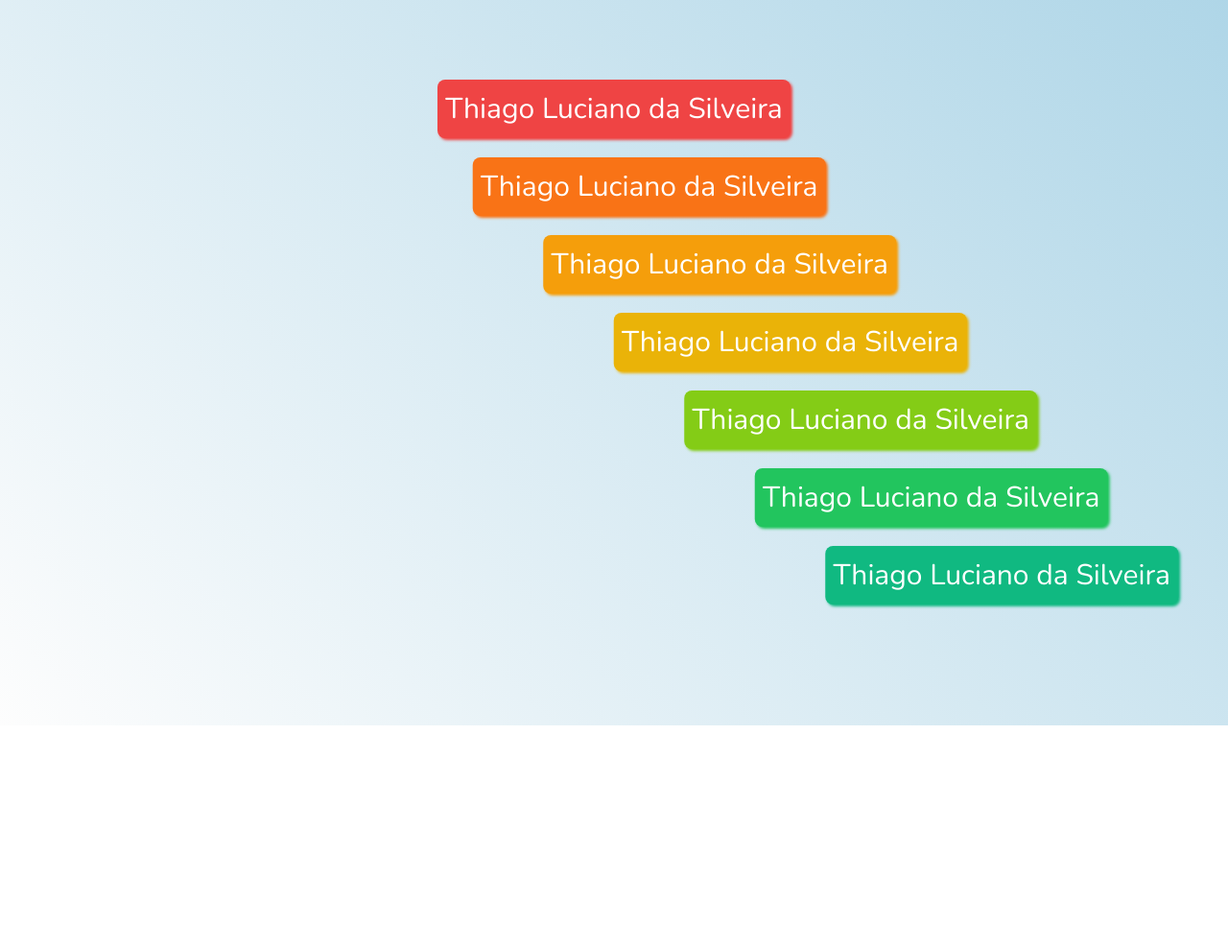
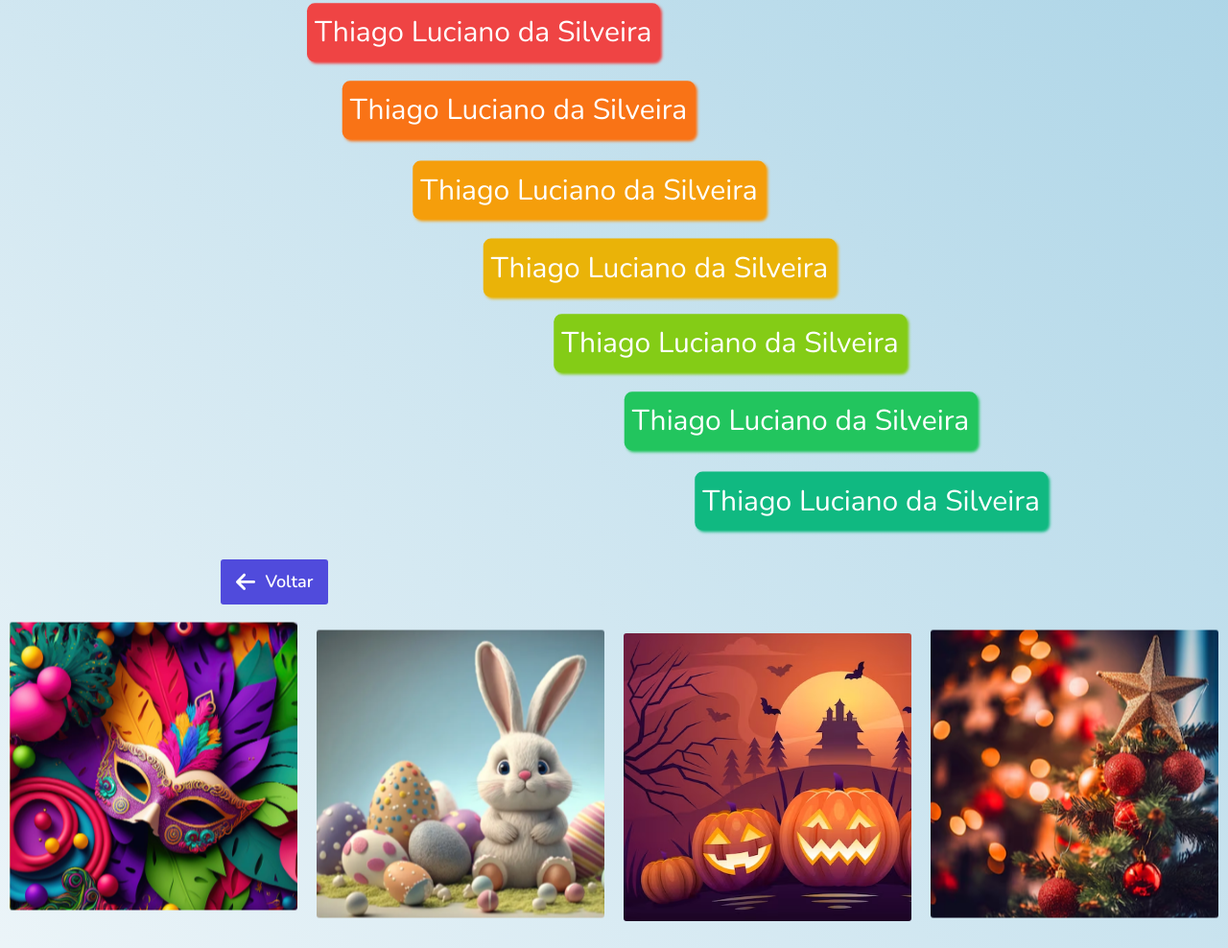
Before and after one commit to highKiller2005/atividade-pastas, a plain HTML site: page src/estrutura/atividade_css/att.html in a window 1280 px wide. Shown: the part 44-1032 px from the top of the page at 96% size. Before the commit the page ends 800 px from the top, so only its background shows below. Drawn offline with nearby package versions, Linux system fonts and the light colour scheme.

Commit message:
Adicionar imagens no att.html

```diff
--- a/src/estrutura/atividade_css/att.html
+++ b/src/estrutura/atividade_css/att.html
@@ -8,14 +8,44 @@
   <title>Site do Thiago | Arco-íris</title>
 </head>
 <body>
-  <main class="rainbow">
-    <div>Thiago Luciano da Silveira</div>
-    <div>Thiago Luciano da Silveira</div>
-    <div>Thiago Luciano da Silveira</div>
-    <div>Thiago Luciano da Silveira</div>
-    <div>Thiago Luciano da Silveira</div>
-    <div>Thiago Luciano da Silveira</div>
-    <div>Thiago Luciano da Silveira</div>
+  <main class="att">
+    <section class="rainbow">
+      <span>Thiago Luciano da Silveira</span>
+      <span>Thiago Luciano da Silveira</span>
+      <span>Thiago Luciano da Silveira</span>
+      <span>Thiago Luciano da Silveira</span>
+      <span>Thiago Luciano da Silveira</span>
+      <span>Thiago Luciano da Silveira</span>
+      <span>Thiago Luciano da Silveira</span>
+    </section>
+
+    <div class="go-back">
+      <a class="button" href="../pages/index.html">
+        <svg xmlns="http://www.w3.org/2000/svg" fill="#FFF" viewBox="0 0 448 512"><!--!Font Awesome Free 6.5.1 by @fontawesome - https://fontawesome.com License - https://fontawesome.com/license/free Copyright 2024 Fonticons, Inc.--><path d="M9.4 233.4c-12.5 12.5-12.5 32.8 0 45.3l160 160c12.5 12.5 32.8 12.5 45.3 0s12.5-32.8 0-45.3L109.2 288 416 288c17.7 0 32-14.3 32-32s-14.3-32-32-32l-306.7 0L214.6 118.6c12.5-12.5 12.5-32.8 0-45.3s-32.8-12.5-45.3 0l-160 160z"/></svg>
+        Voltar
+      </a>
+    </div>
+
+    <section class="separated-images">
+      <div class="image"></div>
+      <div class="image"></div>
+      <div class="image"></div>
+      <div class="image"></div>
+    </section>
+
+    <section class="carousel">
+      <div class="slide">
+        <img class="image" src="../../visual/images/carnaval.jpg" alt="">
+        <img class="image" src="../../visual/images/pascoa.webp" alt="">
+        <img class="image" src="../../visual/images/halloween.avif" alt="">
+        <img class="image" src="../../visual/images/natal.avif" alt="">
+
+        <img class="image" src="../../visual/images/carnaval.jpg" alt="">
+        <img class="image" src="../../visual/images/pascoa.webp" alt="">
+        <img class="image" src="../../visual/images/halloween.avif" alt="">
+        <img class="image" src="../../visual/images/natal.avif" alt="">
+      </div>
+    </section>
   </main>
 </body>
 </html>
--- a/src/visual/style/geral.css
+++ b/src/visual/style/geral.css
@@ -98,13 +98,22 @@ a.button svg {
   width: 2rem;
 }
 
+/*
+ * Pagina Atividade CSS
+ * atividade-pastas/src/estrutura/atividade_css/att.html
+*/
+.att {
+  display: flex;
+  flex-direction: column;
+  padding: 5rem 0;
+}
+
 .rainbow {
-  width: 80%;
-  height: 100vh;
-  margin: auto;
+  width: 50%;
+  height: fit-content;
+  margin: 0 auto;
 
   display: flex;
-  align-items: center;
   justify-content: center;
   flex-direction: column;
   gap: 2rem;
@@ -112,48 +121,169 @@ a.button svg {
   font-size: 3rem;
 }
 
-.rainbow div {
+.rainbow span {
+  --transform: translateX(0%);
   background-color: var(--color);
   color: #FFF;
   padding: 1rem 0.8rem;
   border-radius: 0.8rem;
 
+  width: fit-content;
+
   box-shadow: 2px 2px 3px 0px var(--color);
+  transform: var(--transform);
+
+  animation:
+    rainbow-start 0.4s ease-in var(--delay) both,
+    bounce 0.8s ease-in-out calc(var(--delay) + 0.5s) infinite;
 }
 
-.rainbow div:nth-child(1) {
-  transform: translateX(0px);
+.rainbow span:nth-child(1) {
+  --transform: translateX(0px);
   --color: #ef4444;
+  --delay: 0s;
 }
 
-.rainbow div:nth-child(2) {
-  transform: translateX(10%);
+.rainbow span:nth-child(2) {
+  --transform: translateX(10%);
   --color: #f97316;
+  --delay: 0.2s;
 }
 
-.rainbow div:nth-child(3) {
-  transform: translateX(30%);
+.rainbow span:nth-child(3) {
+  --transform: translateX(30%);
   --color: #f59e0b;
+  --delay: 0.4s;
 }
 
-.rainbow div:nth-child(4) {
-  transform: translateX(50%);
+.rainbow span:nth-child(4) {
+  --transform: translateX(50%);
   --color: #eab308;
+  --delay: 0.6s;
 }
 
-.rainbow div:nth-child(5) {
-  transform: translateX(70%);
+.rainbow span:nth-child(5) {
+  --transform: translateX(70%);
   --color: #84cc16;
+  --delay: 0.8s;
+
 }
 
-.rainbow div:nth-child(6) {
-  transform: translateX(90%);
+.rainbow span:nth-child(6) {
+  --transform: translateX(90%);
   --color: #22c55e;
+  --delay: 1s;
+
 }
 
-.rainbow div:nth-child(7) {
-  transform: translateX(110%);
+.rainbow span:nth-child(7) {
+  --transform: translateX(110%);
   --color: #10b981;
+  --delay: 1.2s;
+}
+
+.go-back {
+  width: fit-content;
+  margin: 0 18%;
+  margin-top: 30px;
+}
+
+.separated-images {
+  display: flex;
+  justify-content: center;
+  flex-wrap: wrap;
+  gap: 2rem;
+  margin-top: 3rem;
+}
+
+.separated-images .image {
+  --image: url('../images/');
+  --transform: translateX(0);
+  --delay: 0s;
+  background-image: var(--image);
+  background-repeat: no-repeat;
+  background-size: cover;
+  border-radius: 0.3rem;
+  width: 300px;
+  height: 300px;
+  animation: bounce 1.2s ease-in-out calc(var(--delay) + 1s) infinite;
+}
+
+.separated-images .image:nth-child(1) {
+  --image: url('../images/carnaval.jpg');
+  --delay: 0s;
+}
+
+.separated-images .image:nth-child(2) {
+  --image: url('../images/pascoa.webp');
+  --delay: 0.2s;
+}
+
+
+.separated-images .image:nth-child(3) {
+  --image: url('../images/halloween.avif');
+  --delay: 0.4s;
+}
+
+.separated-images .image:nth-child(4) {
+  --image: url('../images/natal.avif');
+  --delay: 0.6s;
+}
+
+.carousel {
+  width: 100%;
+  justify-content: center;
+  overflow: hidden;
+  margin-top: 4rem;
+}
+
+.slide {
+  display: flex;
+  width: fit-content;
+  transform: translateX(0%);
+  animation: carousel-effect 30s infinite linear;
+}
+
+.carousel .image {
+  width: 600px;
+  height: 600px;
+}
+
+
+@keyframes rainbow-start {
+  from {
+    transform: translateX(0%) rotate(4deg);
+    opacity: 0;
+  }
+
+  to {
+    opacity: 1;
+    transform: var(--transform) rotate(0deg);
+  }
+}
+
+@keyframes bounce {
+  0% {
+    transform: var(--transform) translateY(0%);
+  }
+
+  50% {
+    transform: var(--transform) translateY(-5%);
+  }
+
+  100% {
+    transform: var(--transform) translateY(0%);
+  }
+}
+
+@keyframes carousel-effect {
+  from {
+    transform: translateX(0%);
+  }
+
+  to {
+    transform: translateX(-50%);
+  }
 }
 
 @media screen and (max-width: 400px) {
```
Also changed, not shown: src/visual/images/carnaval.jpg (added), src/visual/images/halloween.avif (added), src/visual/images/natal.avif (added), src/visual/images/pascoa.webp (added).
